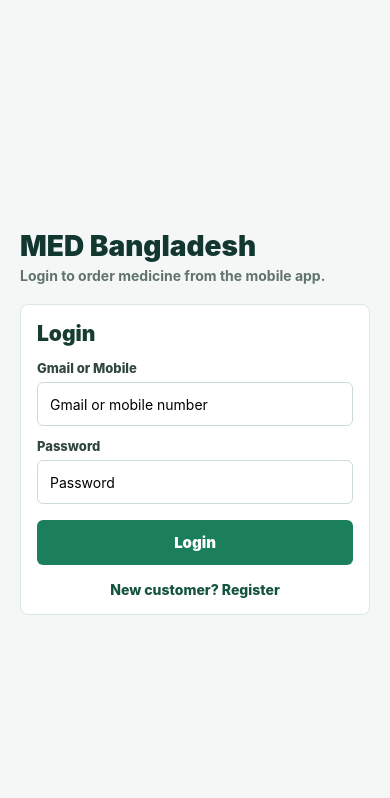
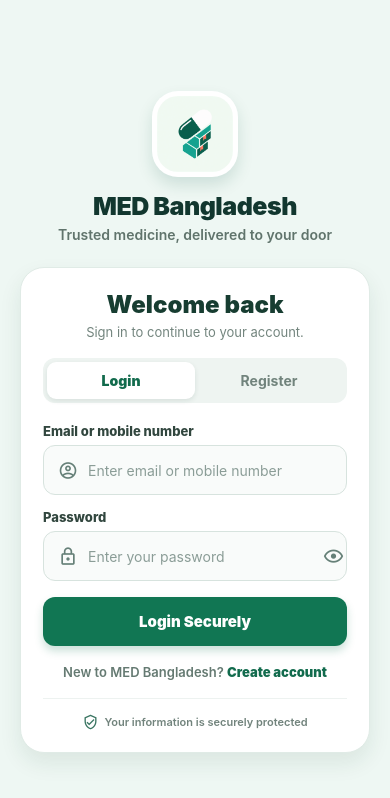
Before and after one commit to mahdi839/pharmacy_mobile_app_react_native, a React Native app: screen / in a window 390 px wide. Shown: the top 798 px of the page. Built offline with nearby package versions, Linux system fonts and the light colour scheme.

Commit message:
change login page ui,search result issue

```diff
--- a/App.js
+++ b/App.js
@@ -3,6 +3,7 @@ import {
   ActivityIndicator,
   Alert,
   FlatList,
+  Image,
   ScrollView,
   Text,
   TextInput,
@@ -58,6 +59,7 @@ export default function App() {
   });
   const [authError, setAuthError] = useState('');
   const [isAuthSubmitting, setIsAuthSubmitting] = useState(false);
+  const [showPassword, setShowPassword] = useState(false);
   const [productSearch, setProductSearch] = useState('');
   const [companySearch, setCompanySearch] = useState('');
   const [products, setProducts] = useState([]);
@@ -101,6 +103,7 @@ export default function App() {
   );
 
   const latestOrder = orders[0];
+  const isSearching = Boolean(productSearch.trim() || companySearch.trim());
 
   useEffect(() => {
     let isMounted = true;
@@ -398,72 +401,116 @@ export default function App() {
   const renderAuth = () => {
     const isRegister = authMode === 'register';
 
+    const changeAuthMode = (mode) => {
+      setAuthMode(mode);
+      setAuthError('');
+    };
+
+    const renderAuthInput = ({
+      field,
+      icon,
+      label,
+      placeholder,
+      keyboardType = 'default',
+      multiline = false,
+      secure = false,
+    }) => (
+      <View style={authStyles.fieldGroup}>
+        <Text style={authStyles.label}>{label}</Text>
+        <View style={[authStyles.inputShell, multiline ? authStyles.textAreaShell : null]}>
+          <MaterialCommunityIcons name={icon} size={20} color="#668078" />
+          <TextInput
+            style={[authStyles.input, multiline ? authStyles.textArea : null]}
+            value={authForm[field]}
+            onChangeText={(value) => updateAuthForm(field, value)}
+            placeholder={placeholder}
+            placeholderTextColor="#8b9d97"
+            autoCapitalize={keyboardType === 'email-address' ? 'none' : 'sentences'}
+            autoCorrect={false}
+            keyboardType={keyboardType}
+            multiline={multiline}
+            secureTextEntry={secure && !showPassword}
+          />
+          {secure ? (
+            <TouchableOpacity
+              style={authStyles.passwordToggle}
+              onPress={() => setShowPassword((current) => !current)}
+              accessibilityRole="button"
+              accessibilityLabel={showPassword ? 'Hide password' : 'Show password'}
+            >
+              <MaterialCommunityIcons
+                name={showPassword ? 'eye-off-outline' : 'eye-outline'}
+                size={21}
+                color="#668078"
+              />
+            </TouchableOpacity>
+          ) : null}
+        </View>
+      </View>
+    );
+
     return (
       <ScrollView
         contentContainerStyle={authStyles.scrollPage}
         keyboardShouldPersistTaps="handled"
       >
         <StatusBar style="dark" />
+        <View style={authStyles.brandBlock}>
+          <View style={authStyles.logoFrame}>
+            <Image
+              source={require('./assets/icon.png')}
+              style={authStyles.logo}
+              resizeMode="cover"
+              accessibilityLabel="MED Bangladesh app icon"
+            />
+          </View>
           <Text style={authStyles.brand}>MED Bangladesh</Text>
-        <Text style={authStyles.subtitle}>Login to order medicine from the mobile app.</Text>
+          <Text style={authStyles.subtitle}>Trusted medicine, delivered to your door</Text>
+        </View>
 
         <View style={authStyles.form}>
-          <Text style={authStyles.title}>{isRegister ? 'Create Account' : 'Login'}</Text>
+          <Text style={authStyles.title}>{isRegister ? 'Create your account' : 'Welcome back'}</Text>
+          <Text style={authStyles.formSubtitle}>
+            {isRegister ? 'Enter your details to get started.' : 'Sign in to continue to your account.'}
+          </Text>
+
+          <View style={authStyles.modeSwitch}>
+            <TouchableOpacity
+              style={[authStyles.modeOption, !isRegister ? authStyles.modeOptionActive : null]}
+              onPress={() => changeAuthMode('login')}
+            >
+              <Text style={[authStyles.modeText, !isRegister ? authStyles.modeTextActive : null]}>Login</Text>
+            </TouchableOpacity>
+            <TouchableOpacity
+              style={[authStyles.modeOption, isRegister ? authStyles.modeOptionActive : null]}
+              onPress={() => changeAuthMode('register')}
+            >
+              <Text style={[authStyles.modeText, isRegister ? authStyles.modeTextActive : null]}>Register</Text>
+            </TouchableOpacity>
+          </View>
+
           {authError ? <Text style={authStyles.error}>{authError}</Text> : null}
 
           {isRegister ? (
+            renderAuthInput({ field: 'name', icon: 'account-outline', label: 'Full name', placeholder: 'Enter your full name' })
+          ) : null}
+
+          {renderAuthInput({
+            field: 'gmail',
+            icon: isRegister ? 'email-outline' : 'account-circle-outline',
+            label: isRegister ? 'Email address (optional)' : 'Email or mobile number',
+            placeholder: isRegister ? 'name@example.com' : 'Enter email or mobile number',
+            keyboardType: isRegister ? 'email-address' : 'default',
+          })}
+
+          {isRegister ? (
             <>
-              <Text style={authStyles.label}>Name</Text>
-              <TextInput
-                style={authStyles.input}
-                value={authForm.name}
-                onChangeText={(value) => updateAuthForm('name', value)}
-                placeholder="Your name"
-              />
-
+              {renderAuthInput({ field: 'phone', icon: 'phone-outline', label: 'Mobile number', placeholder: '01XXXXXXXXX', keyboardType: 'phone-pad' })}
+              {renderAuthInput({ field: 'address', icon: 'map-marker-outline', label: 'Delivery address', placeholder: 'House, road, area and city', multiline: true })}
             </>
           ) : null}
 
-          <Text style={authStyles.label}>{isRegister ? 'Gmail' : 'Gmail or Mobile'}</Text>
-          <TextInput
-            style={authStyles.input}
-            value={authForm.gmail}
-            onChangeText={(value) => updateAuthForm('gmail', value)}
-            placeholder={isRegister ? 'you@gmail.com' : 'Gmail or mobile number'}
-            autoCapitalize="none"
-            keyboardType={isRegister ? 'email-address' : 'default'}
-          />
-
-          {isRegister ? (
-            <>
-              <Text style={authStyles.label}>Mobile</Text>
-              <TextInput
-                style={authStyles.input}
-                value={authForm.phone}
-                onChangeText={(value) => updateAuthForm('phone', value)}
-                placeholder="Mobile number"
-                keyboardType="phone-pad"
-              />
-
-              <Text style={authStyles.label}>Address</Text>
-              <TextInput
-                style={[authStyles.input, authStyles.textArea]}
-                value={authForm.address}
-                onChangeText={(value) => updateAuthForm('address', value)}
-                placeholder="Delivery address"
-                multiline
-              />
-            </>
-          ) : null}
-
-          <Text style={authStyles.label}>Password</Text>
-          <TextInput
-            style={authStyles.input}
-            value={authForm.password}
-            onChangeText={(value) => updateAuthForm('password', value)}
-            placeholder="Password"
-            secureTextEntry
-          />
+          {renderAuthInput({ field: 'password', icon: 'lock-outline', label: 'Password', placeholder: isRegister ? 'At least 6 characters' : 'Enter your password', secure: true })}
 
           <TouchableOpacity
             style={[authStyles.button, isAuthSubmitting ? cartStyles.disabledButton : null]}
@@ -472,21 +519,36 @@ export default function App() {
             activeOpacity={0.85}
           >
             <Text style={authStyles.buttonText}>
-              {isAuthSubmitting ? 'Please wait...' : isRegister ? 'Register' : 'Login'}
+              {isAuthSubmitting ? 'Please wait...' : isRegister ? 'Create Account' : 'Login Securely'}
             </Text>
           </TouchableOpacity>
 
-          <TouchableOpacity onPress={() => setAuthMode(isRegister ? 'login' : 'register')}>
+          <TouchableOpacity onPress={() => changeAuthMode(isRegister ? 'login' : 'register')}>
             <Text style={authStyles.switchText}>
-              {isRegister ? 'Already have an account? Login' : 'New customer? Register'}
+              {isRegister ? 'Already have an account? ' : 'New to MED Bangladesh? '}
+              <Text style={authStyles.switchAction}>{isRegister ? 'Login' : 'Create account'}</Text>
             </Text>
           </TouchableOpacity>
+
+          <View style={authStyles.secureNote}>
+            <MaterialCommunityIcons name="shield-check-outline" size={16} color="#3a7562" />
+            <Text style={authStyles.secureNoteText}>Your information is securely protected</Text>
+          </View>
         </View>
       </ScrollView>
     );
   };
 
-  const renderHomeHeader = () => (
+  const renderProductListHeader = () => (
+    <>
+      {isSearching ? (
+        <View style={appStyles.searchResultHeader}>
+          <Text style={appStyles.searchResultTitle}>Search results</Text>
+          {!isLoading ? (
+            <Text style={appStyles.searchResultCount}>{products.length} {products.length === 1 ? 'product' : 'products'} found</Text>
+          ) : null}
+        </View>
+      ) : (
         <>
           <BannerCarousel banners={banners} />
           {homeSliders.map((slider) => (
@@ -496,6 +558,8 @@ export default function App() {
               onAddToCart={handleAddToCart}
             />
           ))}
+        </>
+      )}
       {errorMessage ? (
         <View style={appStyles.messageBox}>
           <Text style={appStyles.errorText}>{errorMessage}</Text>
@@ -524,7 +588,7 @@ export default function App() {
         renderItem={({ item }) => (
           <ProductCard product={item} onAddToCart={handleAddToCart} />
         )}
-        ListHeaderComponent={renderHomeHeader}
+        ListHeaderComponent={renderProductListHeader}
         ListEmptyComponent={!isLoading ? (
           <Text style={appStyles.emptyText}>No products found.</Text>
         ) : null}
--- a/styles/authStyles.js
+++ b/styles/authStyles.js
@@ -9,33 +9,101 @@ export const authStyles = StyleSheet.create({
   },
   scrollPage: {
     flexGrow: 1,
-    backgroundColor: '#f4f7f6',
+    backgroundColor: '#eef7f3',
     justifyContent: 'center',
-    padding: 20,
+    paddingHorizontal: 20,
+    paddingVertical: 34,
+  },
+  brandBlock: {
+    alignItems: 'center',
+    marginBottom: 24,
+  },
+  logoFrame: {
+    width: 86,
+    height: 86,
+    padding: 5,
+    borderRadius: 26,
+    backgroundColor: '#ffffff',
+    shadowColor: '#07583f',
+    shadowOffset: { width: 0, height: 8 },
+    shadowOpacity: 0.14,
+    shadowRadius: 16,
+    elevation: 7,
+    marginBottom: 14,
+  },
+  logo: {
+    width: '100%',
+    height: '100%',
+    borderRadius: 21,
   },
   brand: {
     color: '#12372f',
-    fontSize: 28,
+    fontSize: 25,
     fontWeight: '900',
-    marginBottom: 4,
+    letterSpacing: -0.5,
+    marginBottom: 5,
   },
   subtitle: {
     color: '#60746c',
     fontSize: 14,
-    fontWeight: '700',
-    marginBottom: 20,
+    fontWeight: '600',
   },
   form: {
     backgroundColor: '#ffffff',
-    borderRadius: 8,
+    borderRadius: 24,
     borderWidth: 1,
-    borderColor: '#dce7e2',
-    padding: 16,
+    borderColor: '#e0ebe6',
+    padding: 22,
+    shadowColor: '#143d31',
+    shadowOffset: { width: 0, height: 10 },
+    shadowOpacity: 0.09,
+    shadowRadius: 22,
+    elevation: 6,
   },
   title: {
     color: '#173d31',
-    fontSize: 21,
+    fontSize: 24,
     fontWeight: '900',
+    textAlign: 'center',
+  },
+  formSubtitle: {
+    color: '#73857e',
+    fontSize: 13,
+    textAlign: 'center',
+    marginTop: 5,
+    marginBottom: 18,
+  },
+  modeSwitch: {
+    flexDirection: 'row',
+    padding: 4,
+    borderRadius: 12,
+    backgroundColor: '#eef4f1',
+    marginBottom: 20,
+  },
+  modeOption: {
+    flex: 1,
+    paddingVertical: 10,
+    alignItems: 'center',
+    borderRadius: 9,
+  },
+  modeOptionActive: {
+    backgroundColor: '#ffffff',
+    shadowColor: '#173d31',
+    shadowOffset: { width: 0, height: 2 },
+    shadowOpacity: 0.1,
+    shadowRadius: 5,
+    elevation: 2,
+  },
+  modeText: {
+    color: '#71837c',
+    fontSize: 14,
+    fontWeight: '700',
+  },
+  modeTextActive: {
+    color: '#126b4d',
+    fontWeight: '900',
+  },
+  fieldGroup: {
     marginBottom: 14,
   },
   label: {
@@ -44,26 +112,47 @@ export const authStyles = StyleSheet.create({
     fontWeight: '800',
     marginBottom: 6,
   },
+  inputShell: {
+    minHeight: 50,
+    flexDirection: 'row',
+    alignItems: 'center',
+    borderWidth: 1,
+    borderColor: '#d7e3de',
+    borderRadius: 12,
+    paddingHorizontal: 14,
+    backgroundColor: '#f9fbfa',
+  },
   input: {
-    minHeight: 44,
-    borderWidth: 1,
-    borderColor: '#cddbd5',
-    borderRadius: 6,
-    paddingHorizontal: 12,
-    marginBottom: 12,
-    backgroundColor: '#ffffff',
+    flex: 1,
+    minHeight: 48,
+    paddingHorizontal: 10,
+    color: '#183e32',
+    fontSize: 14,
+  },
+  textAreaShell: {
+    alignItems: 'flex-start',
+    paddingTop: 3,
   },
   textArea: {
-    minHeight: 76,
-    paddingTop: 10,
+    minHeight: 72,
+    paddingTop: 13,
     textAlignVertical: 'top',
   },
+  passwordToggle: {
+    padding: 7,
+    marginRight: -7,
+  },
   button: {
-    backgroundColor: '#1a7f5a',
-    borderRadius: 6,
-    paddingVertical: 13,
+    backgroundColor: '#117653',
+    borderRadius: 12,
+    paddingVertical: 15,
     alignItems: 'center',
-    marginTop: 4,
+    marginTop: 2,
+    shadowColor: '#117653',
+    shadowOffset: { width: 0, height: 5 },
+    shadowOpacity: 0.22,
+    shadowRadius: 9,
+    elevation: 4,
   },
   buttonText: {
     color: '#ffffff',
@@ -71,16 +160,38 @@ export const authStyles = StyleSheet.create({
     fontWeight: '900',
   },
   switchText: {
-    color: '#14543e',
-    fontSize: 14,
-    fontWeight: '800',
-    marginTop: 16,
+    color: '#657a72',
+    fontSize: 13,
+    fontWeight: '600',
+    marginTop: 18,
     textAlign: 'center',
+  },
+  switchAction: {
+    color: '#126b4d',
+    fontWeight: '900',
+  },
+  secureNote: {
+    flexDirection: 'row',
+    justifyContent: 'center',
+    alignItems: 'center',
+    gap: 6,
+    marginTop: 18,
+    paddingTop: 15,
+    borderTopWidth: 1,
+    borderTopColor: '#edf2f0',
+  },
+  secureNoteText: {
+    color: '#71837c',
+    fontSize: 11,
+    fontWeight: '600',
   },
   error: {
     color: '#8a1f1f',
     fontSize: 13,
     fontWeight: '700',
-    marginBottom: 10,
+    marginBottom: 14,
+    backgroundColor: '#fff2f1',
+    borderRadius: 9,
+    padding: 10,
   },
 });
```
Also changed, not shown: styles/appStyles.js (+18 -0 lines). Lines whose indentation alone changed are shown as unchanged.
